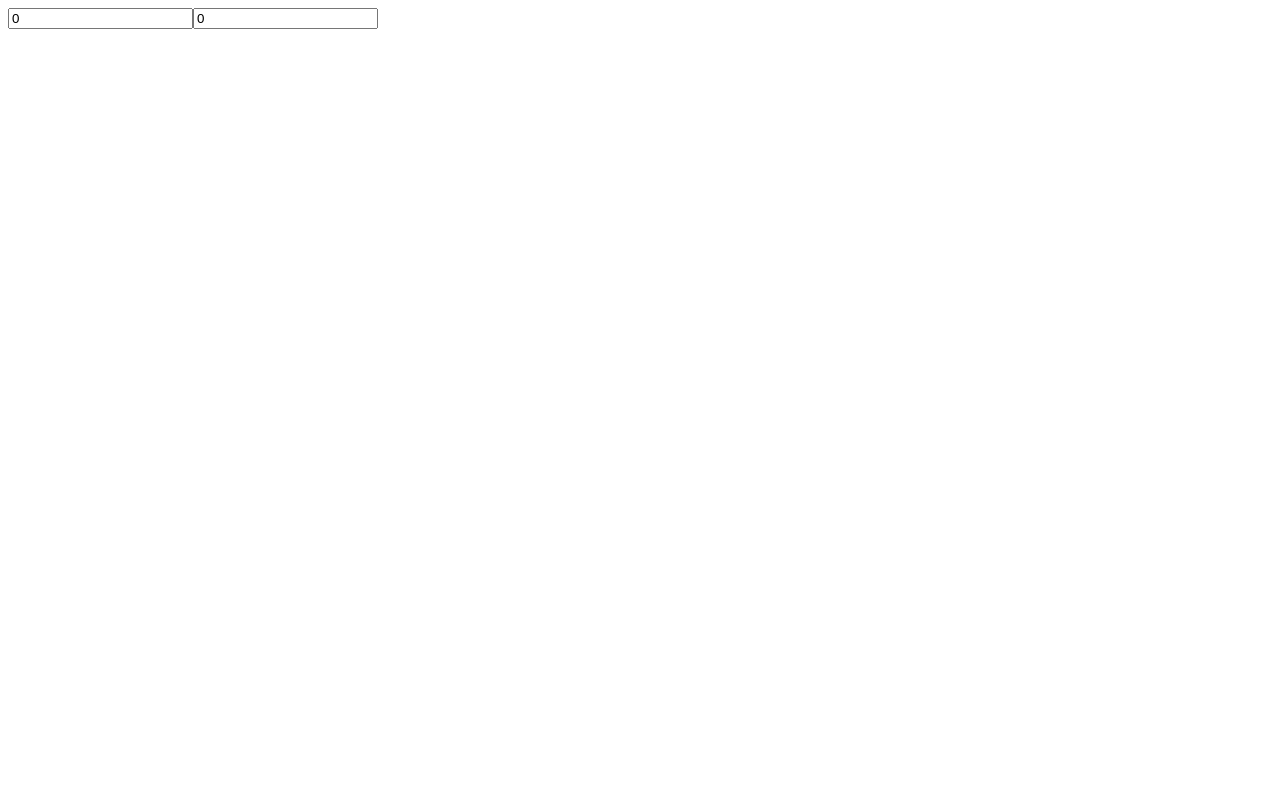
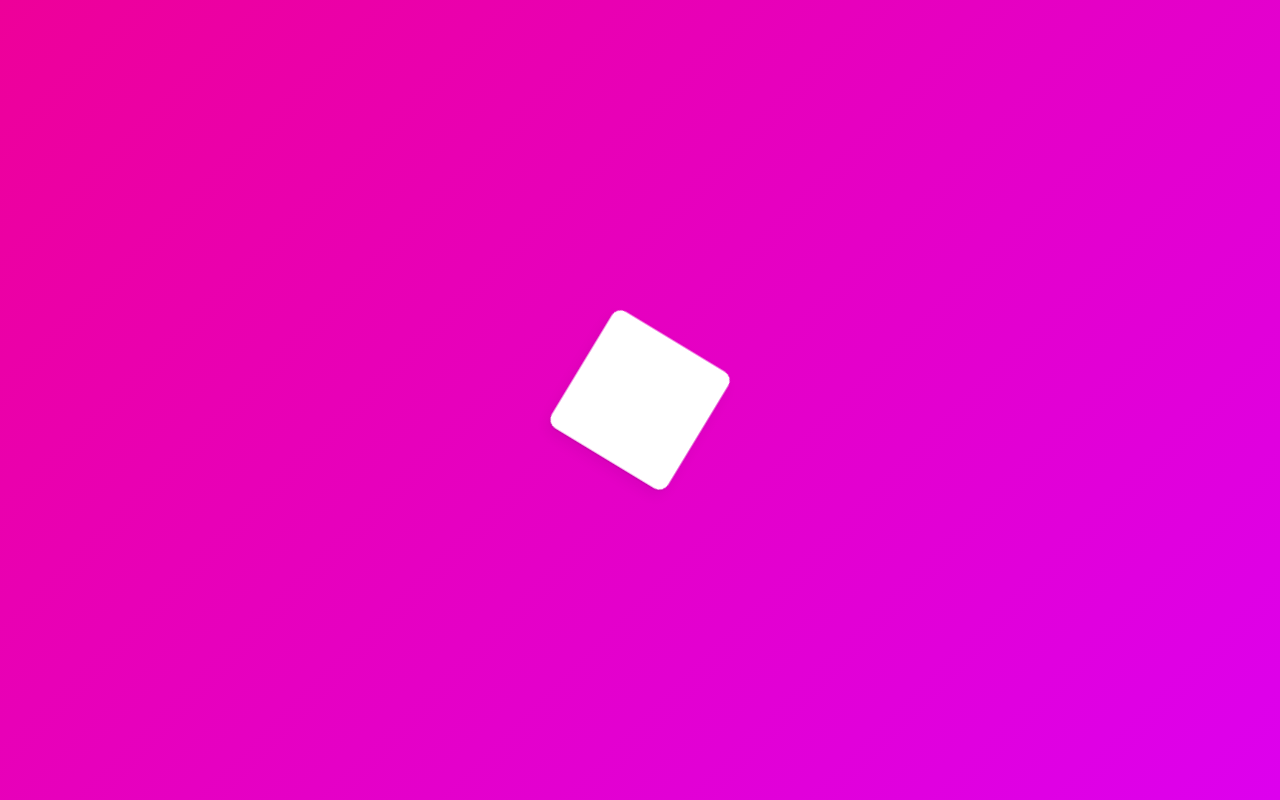
Before and after one commit to kimwonhyeong/react-typescript-recoil, a React (Create React App) app: page / in a window 1280 px wide. Built offline with nearby package versions, Linux system fonts and the light colour scheme.

Commit message:
animation1

```diff
--- a/package.json
+++ b/package.json
@@ -9,10 +9,13 @@
     "@types/jest": "^27.5.2",
     "@types/node": "^16.11.49",
     "@types/react": "^17.0.30",
+    "@types/react-beautiful-dnd": "^13.1.2",
     "@types/react-dom": "^17.0.9",
     "apexcharts": "^3.35.5",
+    "framer-motion": "^7.6.7",
     "react": "^17.0.2",
     "react-apexcharts": "^1.4.0",
+    "react-beautiful-dnd": "^13.1.1",
     "react-dom": "^17.0.2",
     "react-helmet": "^6.1.0",
     "react-hook-form": "^7.36.0",
--- a/src/App.tsx
+++ b/src/App.tsx
@@ -1,21 +1,30 @@
-import {useRecoilState, useRecoilValue} from "recoil";
-import {minuteState, hourSelector} from "./atom";
+import { motion } from "framer-motion";
+import styled from "styled-components";
+
+const Wrapper = styled.div`
+  height: 100vh;
+  width: 100vw;
+  display: flex;
+  justify-content: center;
+  align-items: center;
+`;
+
+const Box = styled(motion.div)`
+  width: 200px;
+  height: 200px;
+  background-color: white;
+  border-radius: 15px;
+  box-shadow: 0 2px 3px rgba(0, 0, 0, 0.1), 0 10px 20px rgba(0, 0, 0, 0.06);
+`;
+
 function App(){
-	const [minute, setMinute] = useRecoilState(minuteState);
-	const [hours, setHours] = useRecoilState(hourSelector);
-
-	const onMChange = (e:React.FormEvent<HTMLInputElement>)=>{
-		setMinute(+e.currentTarget.value);
-	};
-	const onHChange = (e:React.FormEvent<HTMLInputElement>)=>{
-		setHours(+e.currentTarget.value);
-	};
-
 	return (
-		<div>
-			<input value={minute} onChange={onMChange} type="number" placeholder="Minutes"/>
-			<input value={hours} onChange={onHChange} type="number" placeholder="Hours"/>
-		</div>
+		<Wrapper>
+			<Box
+				transition={{type:'spring', repeat: Infinity, mass:4, delay:0.5}}
+				initial={{scale:2}}
+				animate={{ scale:1, rotateZ: 360 }}/>
+		</Wrapper>
 	);
 
 }
--- a/src/index.tsx
+++ b/src/index.tsx
@@ -6,12 +6,80 @@
 import {ThemeProvider} from "styled-components";
 import {darkTheme} from "./theme";
 
+import { createGlobalStyle } from "styled-components";
+const GlobalStyle = createGlobalStyle`
+@import url('https://fonts.googleapis.com/css2?family=Source+Sans+Pro:wght@300;400&display=swap');
+html, body, div, span, applet, object, iframe,
+h1, h2, h3, h4, h5, h6, p, blockquote, pre,
+a, abbr, acronym, address, big, cite, code,
+del, dfn, em, img, ins, kbd, q, s, samp,
+small, strike, strong, sub, sup, tt, var,
+b, u, i, center,
+dl, dt, dd, menu, ol, ul, li,
+fieldset, form, label, legend,
+table, caption, tbody, tfoot, thead, tr, th, td,
+article, aside, canvas, details, embed,
+figure, figcaption, footer, header, hgroup,
+main, menu, nav, output, ruby, section, summary,
+time, mark, audio, video {
+  margin: 0;
+  padding: 0;
+  border: 0;
+  font-size: 100%;
+  font: inherit;
+  vertical-align: baseline;
+}
+/* HTML5 display-role reset for older browsers */
+article, aside, details, figcaption, figure,
+footer, header, hgroup, main, menu, nav, section {
+  display: block;
+}
+/* HTML5 hidden-attribute fix for newer browsers */
+*[hidden] {
+    display: none;
+}
+body {
+  line-height: 1;
+}
+menu, ol, ul {
+  list-style: none;
+}
+blockquote, q {
+  quotes: none;
+}
+blockquote:before, blockquote:after,
+q:before, q:after {
+  content: '';
+  content: none;
+}
+table {
+  border-collapse: collapse;
+  border-spacing: 0;
+}
+* {
+  box-sizing: border-box;
+}
+body {
+  font-weight: 300;
+  font-family: 'Source Sans Pro', sans-serif;
+  color:black;
+  line-height: 1.2;
+  background:linear-gradient(135deg,#e09,#d0e);
+
+}
+a {
+  text-decoration:none;
+  color:inherit;
+}
+`;
+
 const queryClient = new QueryClient();
 ReactDOM.render(
   <React.StrictMode>
 	<RecoilRoot>
 		<ThemeProvider theme={darkTheme}>
 		<QueryClientProvider client={queryClient}>
+				<GlobalStyle />
 				<App />
 		</QueryClientProvider>
 		</ThemeProvider>
```
Also changed, not shown: 1 other file (tests, documents, lock files or other folders).
